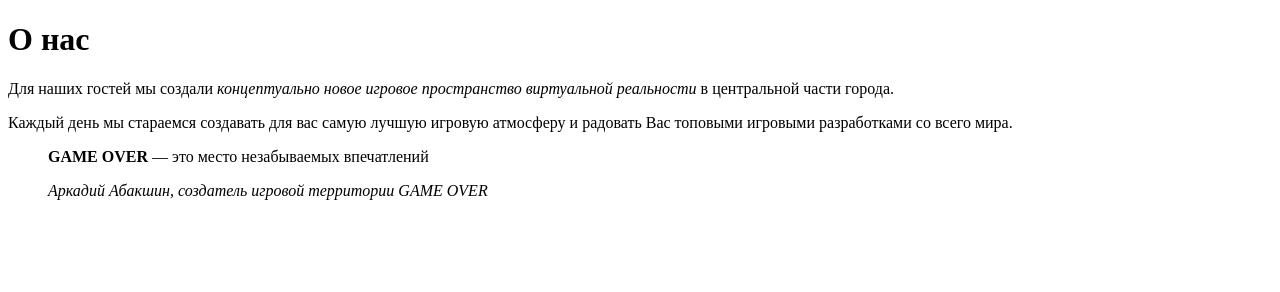
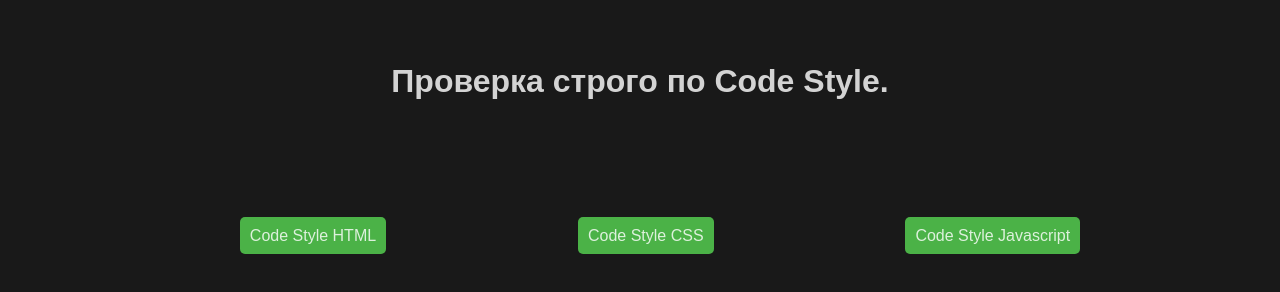
Before and after one commit to Nisovaki/frontend, a plain HTML site: page index.html in a window 1280 px wide. Drawn offline with Linux system fonts and the light colour scheme.

Commit message:
A repository has been created, a lesson has been completed

```diff
--- /dev/null
+++ b/css/style.css
@@ -0,0 +1,32 @@
+body {
+  background-color: #191919;
+  color: rgba(255, 255, 255, 0.81);
+  text-align: center;
+  font-family: "Arial", serif;
+}
+
+ul {
+  list-style-type: none;
+}
+
+a {
+  text-decoration: none;
+}
+
+.title {
+  margin-top: 5%;
+}
+
+.list {
+  display: flex;
+  justify-content: space-evenly;
+  margin-top: 10%;
+}
+
+.button {
+  background-color: rgb(75, 178, 71);
+  padding: 10px;
+  cursor: pointer;
+  border-radius: 5px;
+  color: inherit;
+}
--- a/index.html
+++ b/index.html
@@ -1,16 +1,41 @@
 <!DOCTYPE html>
 <html lang="ru">
-<head>
-  <meta charset="UTF-8">
-  <meta name="viewport" content="width=device-width, initial-scale=1.0">
-  <title>Lesson_01</title>
-</head>
-<body>
-  <h1>О нас</h1>
+  <head>
+    <meta charset="UTF-8" />
+    <meta name="viewport" content="width=device-width, initial-scale=1.0" />
+    <link rel="stylesheet" href="css/style.css">
+    <title>Lesson_03</title>
+  </head>
 
-  <p>Для наших гостей мы создали <i>концептуально новое</i> <em>игровое пространство виртуальной реальности</em> в центральной части города.</p>
-  <p>Каждый день мы стараемся создавать для вас самую лучшую игровую атмосферу и радовать Вас топовыми игровыми разработками со всего мира.</p>
-  <p><blockquote><span style="text-transform: uppercase;"><b>game</b> <strong>over</strong></span> &mdash; это место незабываемых впечатлений</blockquote></p>
-  <p><blockquote><cite>Аркадий Абакшин, создатель игровой территории <span style="text-transform: uppercase;">game over</span></cite></blockquote></p>
-</body>
+  <body>
+    <header>
+      <h1 class="title">Проверка строго по Сode Style.</h1>
+
+      <ul class="list">
+        <li class="item">
+          <a
+            href="https://quper.notion.site/Code-Style-HTML-6cabd2a939ad42f086410779e18a1066"
+            target="_blank"
+            class="button">
+            Code Style HTML</a>
+        </li>
+
+        <li class="item">
+          <a
+            href="https://www.notion.so/quper/Code-Style-CSS-5021e31124f8489a9bce3a7097e99858"
+            target="_blank"
+            class="button">
+            Code Style CSS</a>
+        </li>
+
+        <li class="item">
+          <a
+            href="https://quper.notion.site/Code-Style-Javascript-b46b53a200ba41cb81b4bfcb9ba283ca"
+            target="_blank"
+            class="button">
+            Code Style Javascript</a>
+        </li>
+      </ul>
+    </header>
+  </body>
 </html>
```
